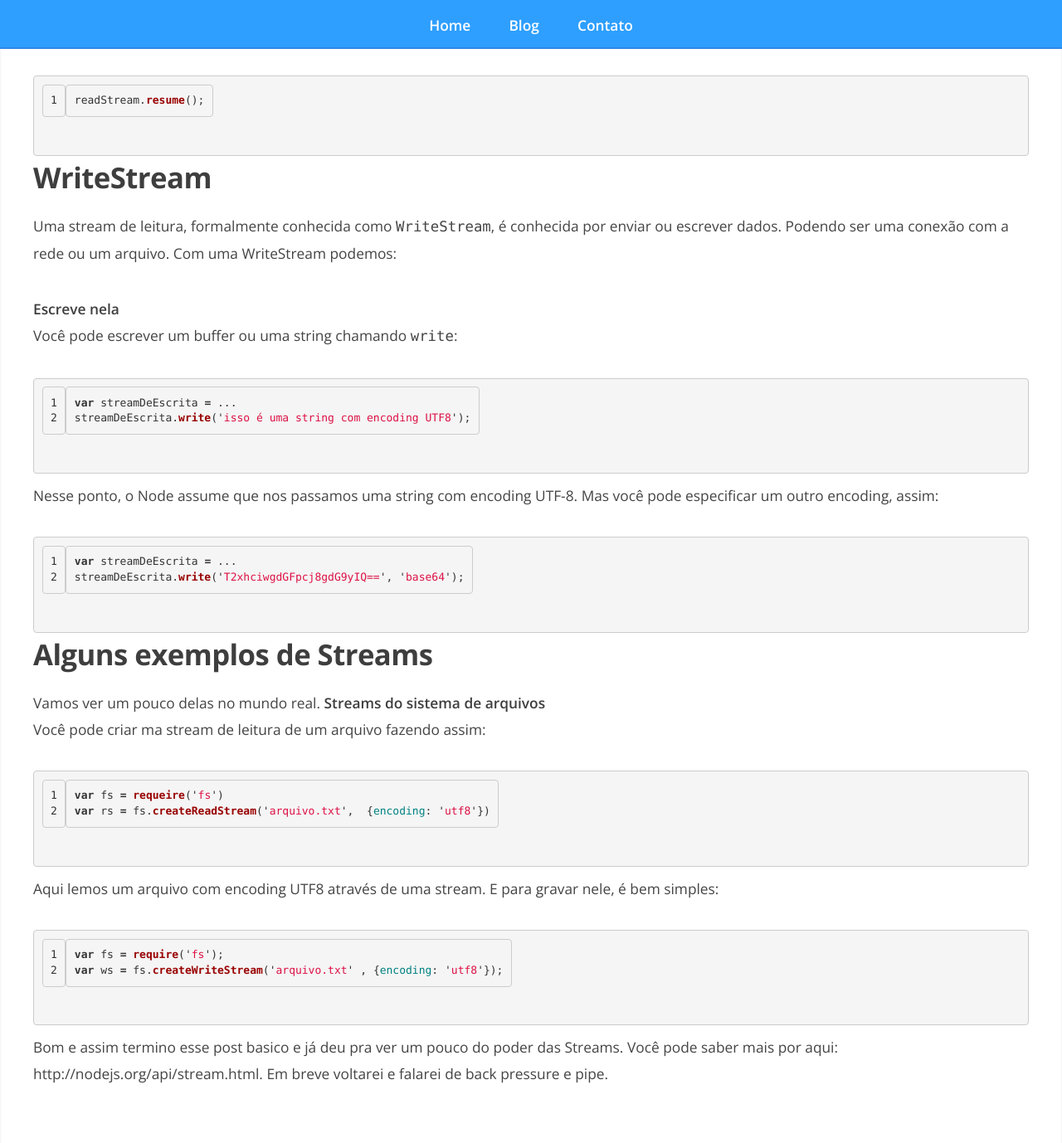
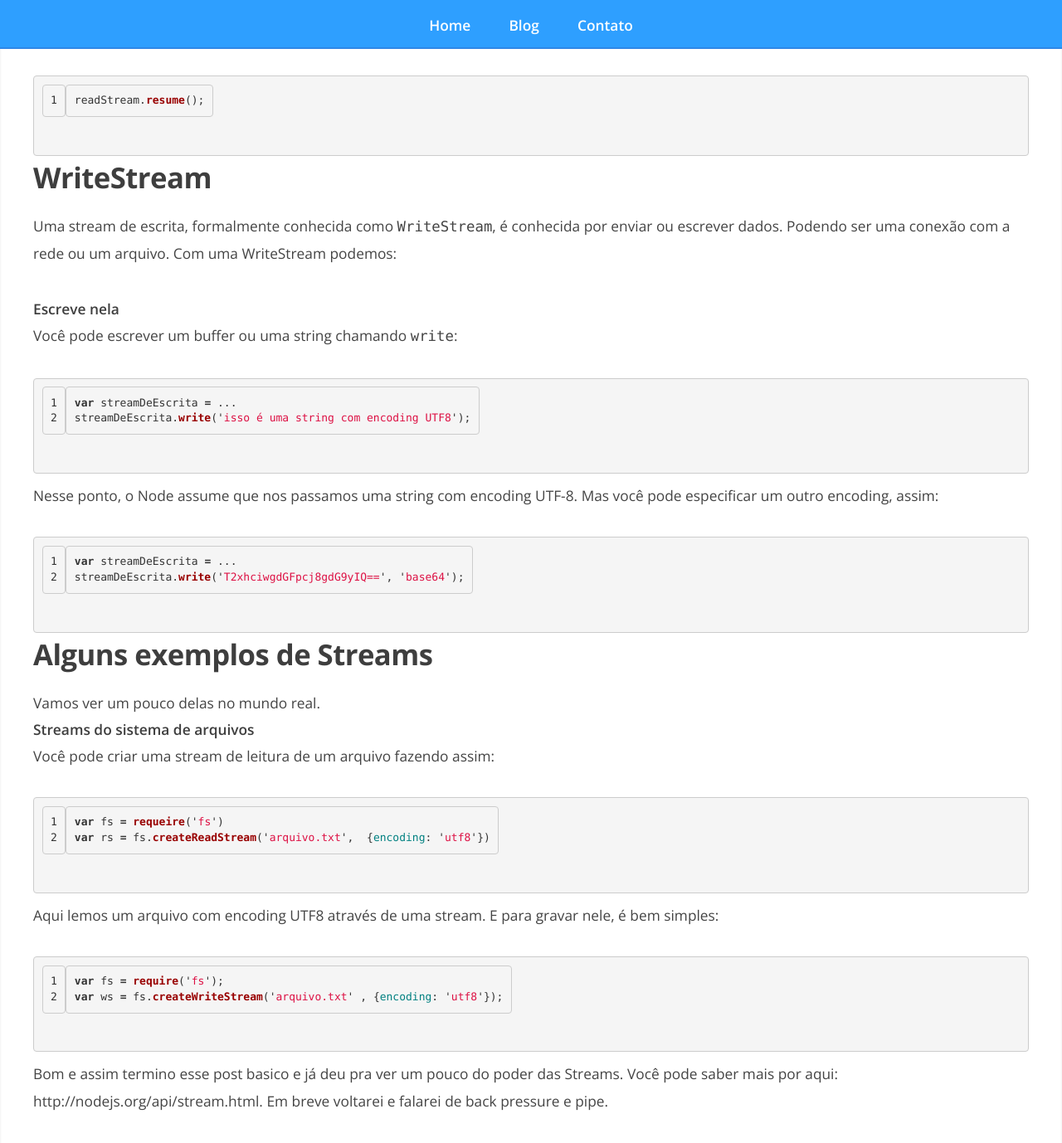
Before and after one commit to paulohp/paulohp.github.io, a Jekyll site: the page built from _posts/2014-08-20-nodejs-streams.md, in a window 1280 px wide and 1400 px high, scrolled down 1498 px. Shown: the top 1378 px of the window at 83% size. Built offline with Jekyll 4.4.1, drawn with Linux system fonts in a browser that asks for light colours; Markdown is read by kramdown in place of the engine named in the settings; comment, search, counter and statistics services are not loaded.

Commit message:
corrigindo erros gramaticais

```diff
--- a/_posts/2014-08-20-nodejs-streams.md
+++ b/_posts/2014-08-20-nodejs-streams.md
@@ -50,7 +50,7 @@
 {% endhighlight %}
 
 ##WriteStream
-Uma stream de leitura, formalmente conhecida como ``WriteStream``, é conhecida por enviar ou escrever dados. Podendo ser uma conexão com a rede ou um arquivo. Com uma WriteStream podemos:
+Uma stream de escrita, formalmente conhecida como ``WriteStream``, é conhecida por enviar ou escrever dados. Podendo ser uma conexão com a rede ou um arquivo. Com uma WriteStream podemos:
 
 **Escreve nela**
 Você pode escrever um buffer ou uma string chamando ``write``:
@@ -68,7 +68,7 @@
 ##Alguns exemplos de Streams
 Vamos ver um pouco delas no mundo real.
 **Streams do sistema de arquivos**
-Você pode criar ma stream de leitura de um arquivo fazendo assim:
+Você pode criar uma stream de leitura de um arquivo fazendo assim:
 {% highlight javascript linenos %}
 var fs = requeire('fs')
 var rs = fs.createReadStream('arquivo.txt',  {encoding: 'utf8'})
```
Also changed, not shown: 1 other file.
